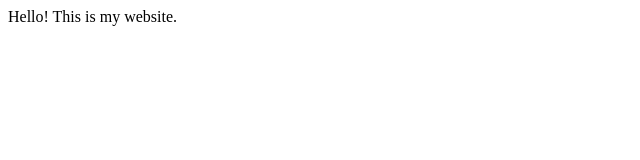
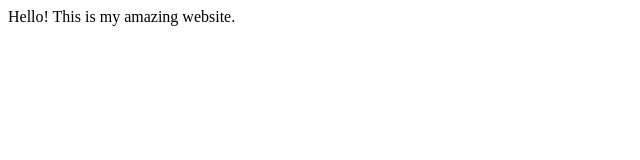
Before and after one commit to andrewmewing/website, a plain HTML site: page index.html in a window 1280 px wide. Shown: the full height of the page, 0-640 px from the left. Drawn offline with Linux system fonts and the light colour scheme.

Commit message:
my changes

```diff
--- a/index.html
+++ b/index.html
@@ -1,7 +1,7 @@
 <html>
 <body>
 <p>
-Hello! This is my website.
+Hello! This is my amazing website.
 </p>
 </body>
 </html>
```
